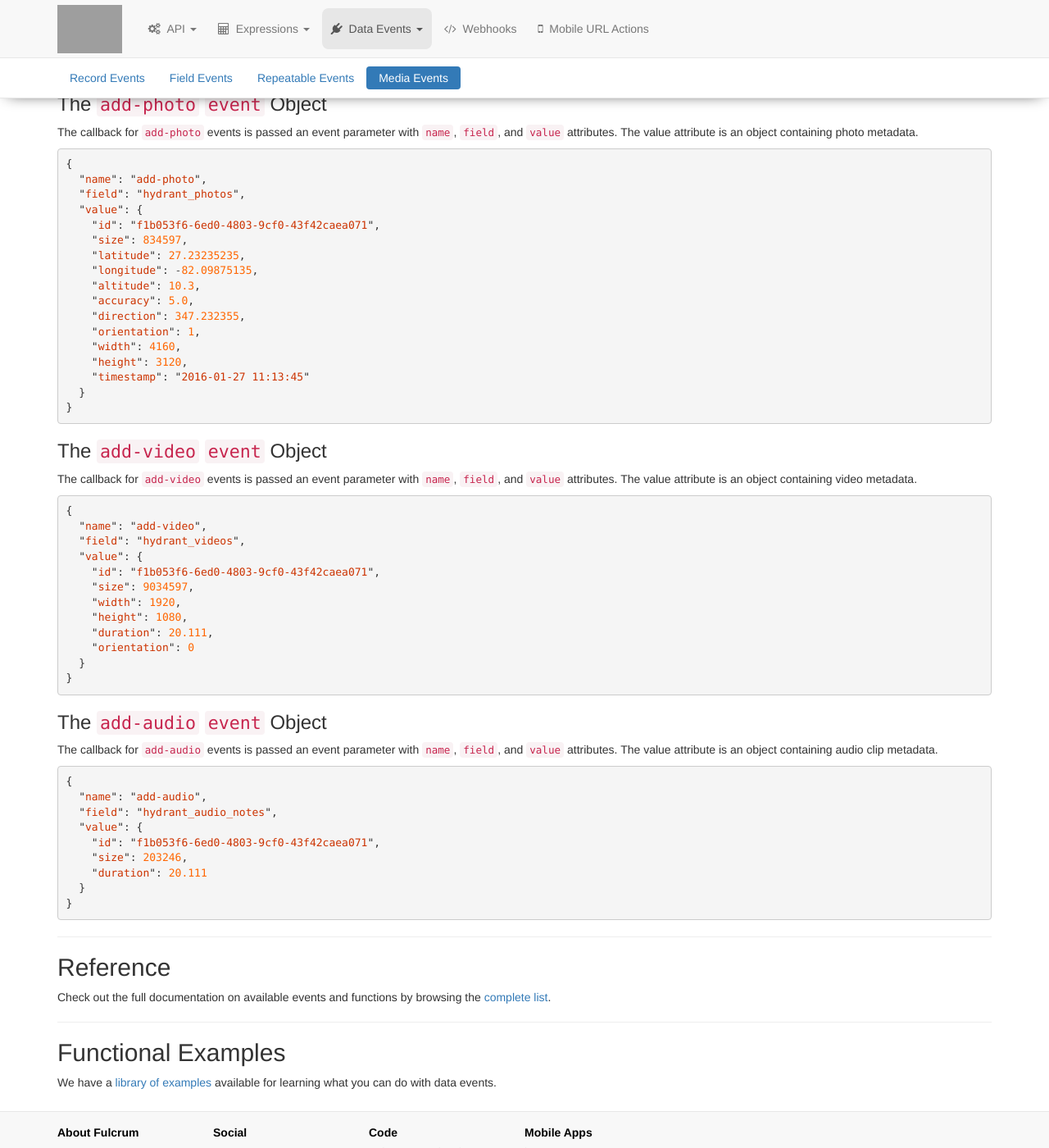
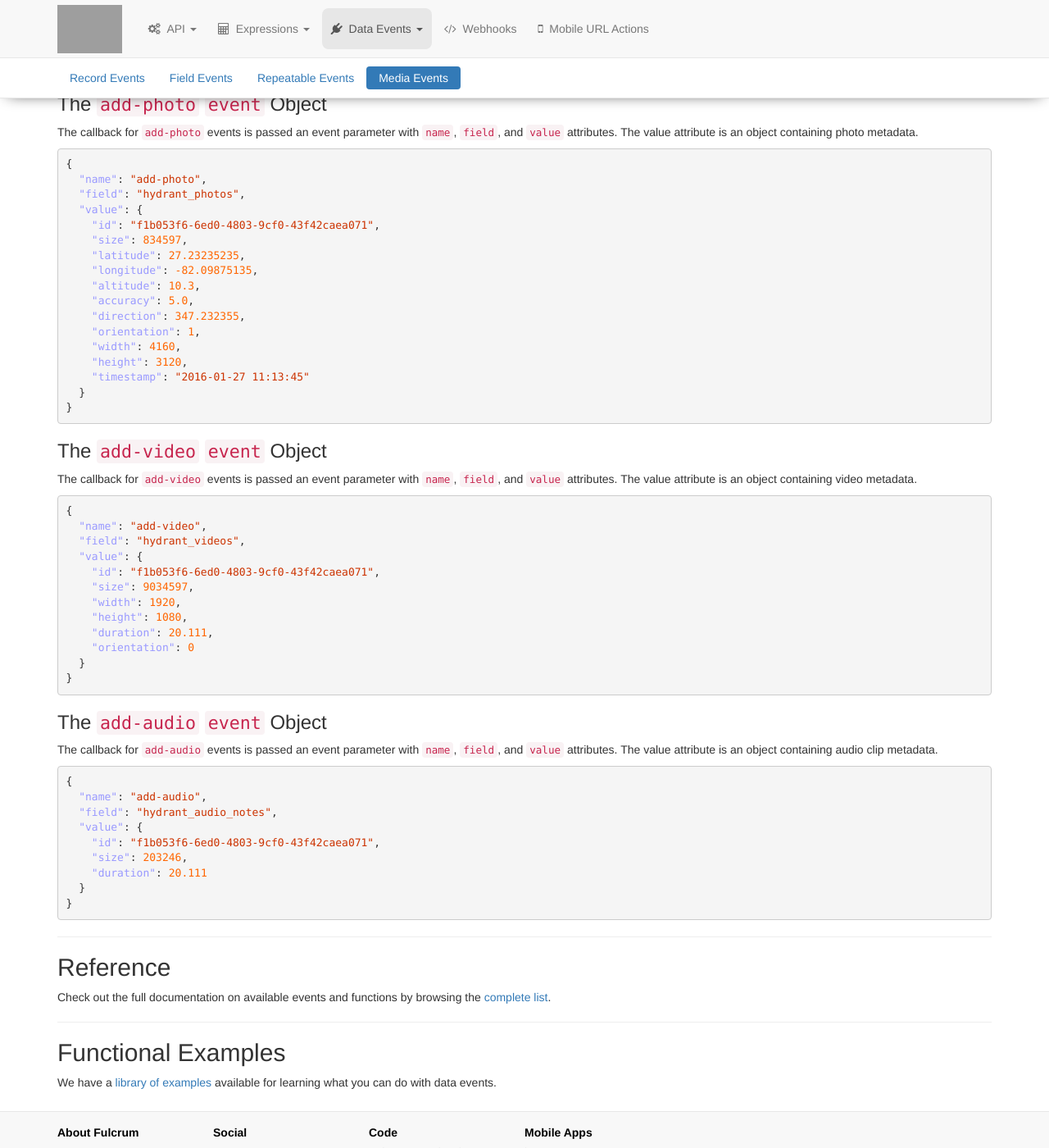
Before and after one commit to rylincoln/developer.fulcrumapp.com, a Jekyll site: the page built from _data-events/intro.md, in a window 1280 px wide and 1400 px high, scrolled down 3644 px. Shown: the whole window at 82% size. Built offline with Jekyll 4.4.1, drawn with Linux system fonts in a browser that asks for light colours; nearby versions of some CDN libraries; some of the changed text lies outside the part shown; grey boxes are pictures that could not be loaded.

Commit message:
updated to json highlighting

```diff
--- a/_data-events/intro.md
+++ b/_data-events/intro.md
@@ -42,7 +42,7 @@ ON('validate-record', function (event) {
 
 The callback for record events is passed an event parameter with a `name` attribute, so you can use the same callback for multiple events. If the event has an associated value, it's passed in the `value` property of the event. If the event is associated with a form field, it also contains a `field` property that contains the data name of the field.
 
-{% highlight js %}
+{% highlight json %}
 {
   "name": "change-status",
   "value": "complete"
@@ -91,7 +91,7 @@ ON('change', 'cover_type', function (event) {
 
 The callback for field events is passed an event parameter with `name`, `field`, and `value` attributes.
 
-{% highlight js %}
+{% highlight json %}
 {
   "name": "change",
   "field": "weather_summary",
@@ -127,7 +127,7 @@ ON('validate-repeatable', 'repeatable_field', function (event) {
 
 The callback for repeatable events is passed an event parameter with a `name` and `field` attributes.
 
-{% highlight js %}
+{% highlight json %}
 {
   "name": "save-repeatable",
   "field": "the_repeatable_field"
@@ -157,7 +157,7 @@ ON('add-photo', 'photo_field', function (event) {
 
 The callback for `add-photo` events is passed an event parameter with `name`, `field`, and `value` attributes. The value attribute is an object containing photo metadata.
 
-{% highlight js %}
+{% highlight json %}
 {
   "name": "add-photo",
   "field": "hydrant_photos",
@@ -181,7 +181,7 @@ The callback for `add-photo` events is passed an event parameter with `name`, `f
 
 The callback for `add-video` events is passed an event parameter with `name`, `field`, and `value` attributes. The value attribute is an object containing video metadata.
 
-{% highlight js %}
+{% highlight json %}
 {
   "name": "add-video",
   "field": "hydrant_videos",
@@ -200,7 +200,7 @@ The callback for `add-video` events is passed an event parameter with `name`, `f
 
 The callback for `add-audio` events is passed an event parameter with `name`, `field`, and `value` attributes. The value attribute is an object containing audio clip metadata.
 
-{% highlight js %}
+{% highlight json %}
 {
   "name": "add-audio",
   "field": "hydrant_audio_notes",
```
